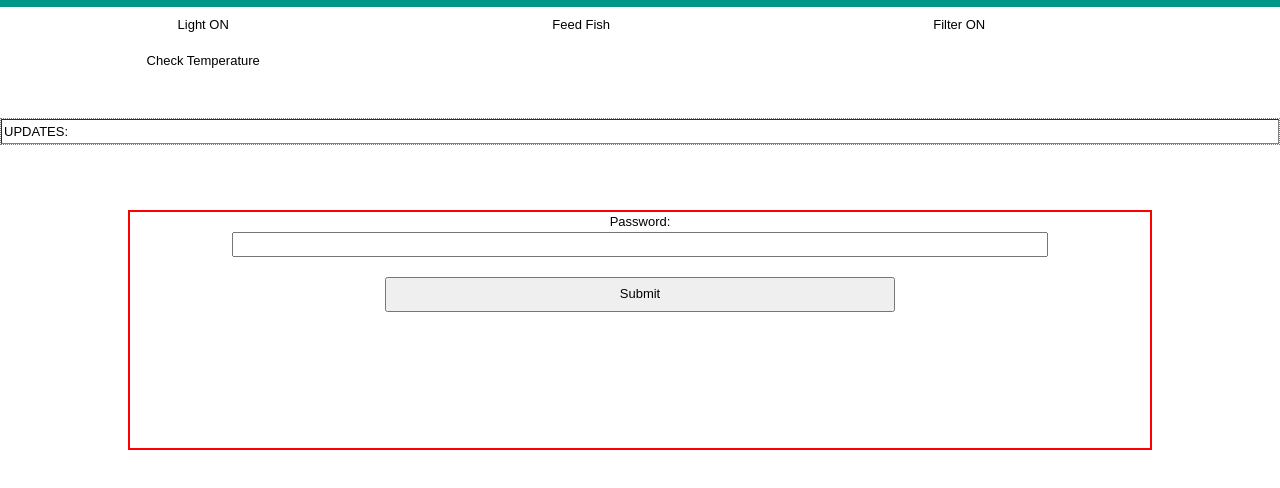
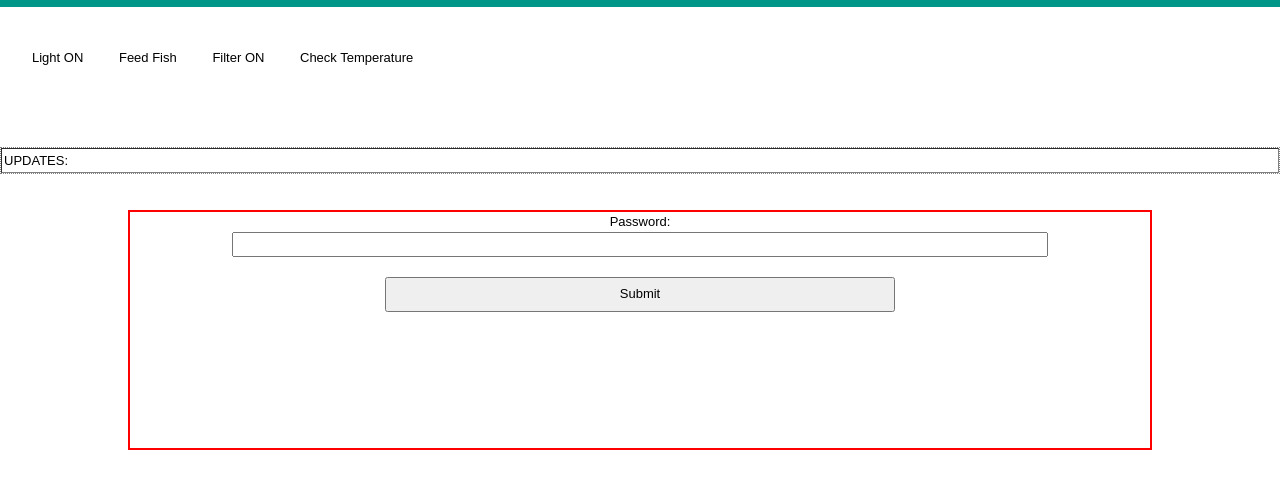
Before and after one commit to ajannair/ajannair.github.io, a plain HTML site: page index.html in a window 1280 px wide. Shown: the part 70-558 px from the top of the page. Drawn offline with nearby package versions, Linux system fonts and the light colour scheme.

Commit message:
Update index.html

```diff
--- a/index.html
+++ b/index.html
@@ -153,13 +153,13 @@ function postDataFn(fn)
 </table>
 -->
 	<div class="w3-container">
-		  <button   class="w3-button w3-mobile" style="width:30%" onclick="postDataFn('lightON')">Light ON</button>
+		  <button   class="w3-button w3-mobile" style="height:100px" onclick="postDataFn('lightON')">Light ON</button>
 
-		<button class="w3-button w3-mobile" style="width:30% "  onclick="postDataFn('FeedFish')">Feed Fish</button>
+		<button class="w3-button w3-mobile" style="height:100px"  onclick="postDataFn('FeedFish')">Feed Fish</button>
 
-		<button class="w3-button w3-mobile" style="width:30% " onclick="postDataFn('FilterOn')">Filter ON</button>
+		<button class="w3-button w3-mobile" style="height:100px" onclick="postDataFn('FilterOn')">Filter ON</button>
 
-		<button class="w3-button w3-mobile" style="width:30% " onclick="postDataFn('ChkTmp')">Check Temperature</button>
+		<button class="w3-button w3-mobile" style="height:100px" onclick="postDataFn('ChkTmp')">Check Temperature</button>
 	</div>
 
 
```
